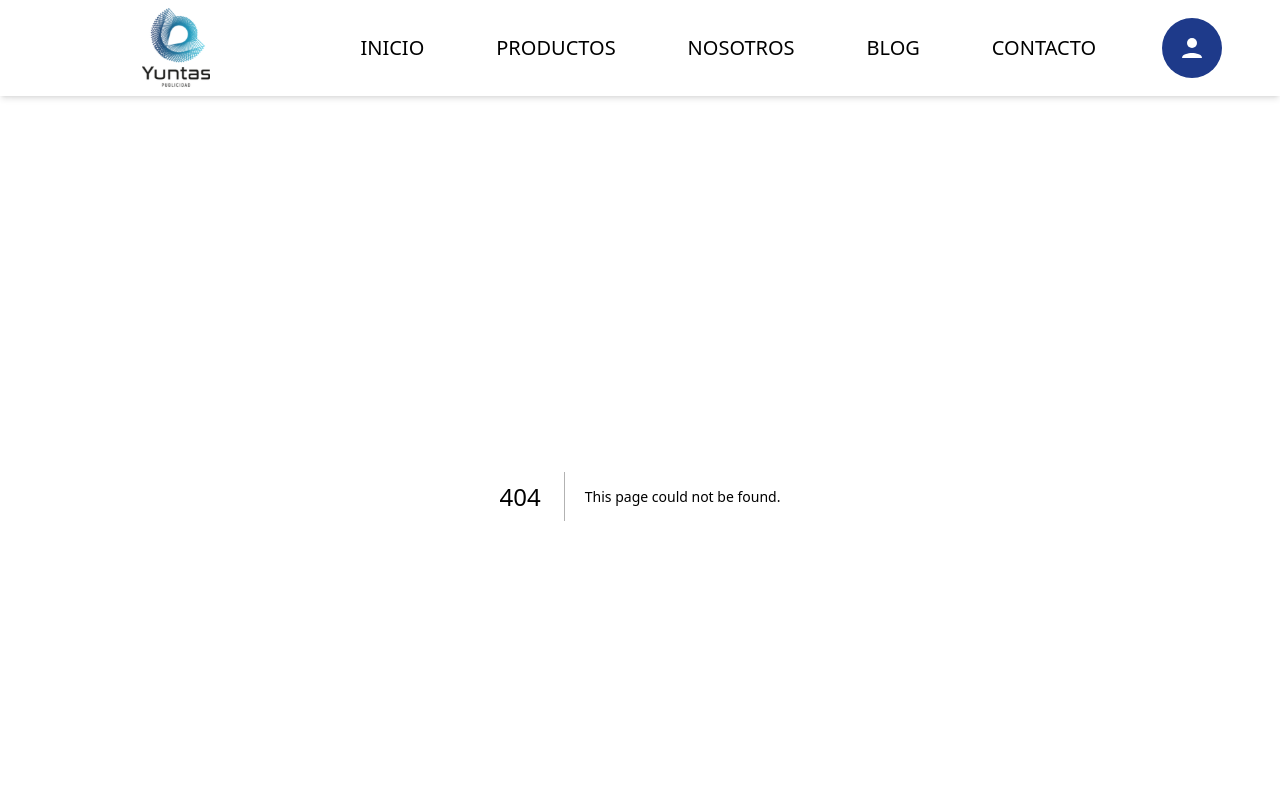
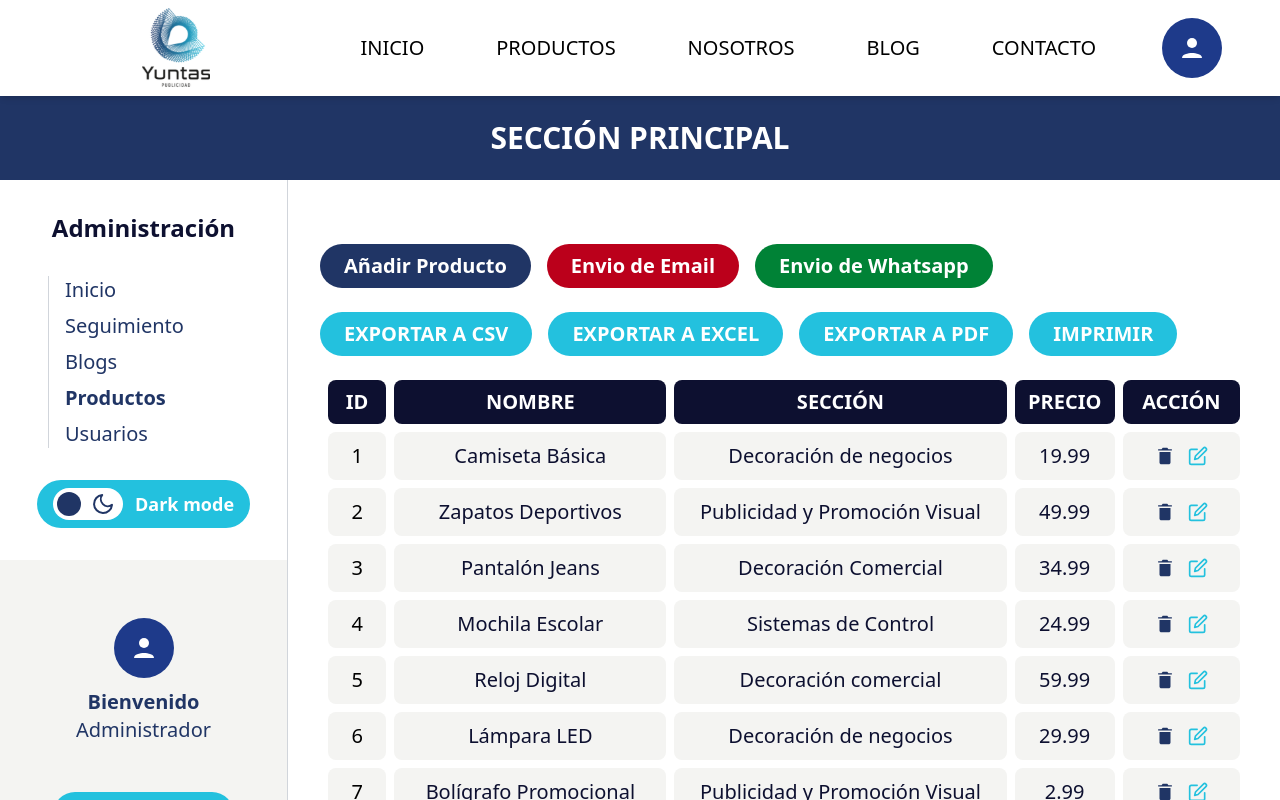
Before and after one commit to YUNTAS-PUBLICIDAD/Yuntas-Frontend-2025, a Next.js app: page /admin/productos in a window 1280 px wide. Before the commit this address had no page. Shown: the top 800 px of the page. Built offline with nearby package versions, Linux system fonts and the light colour scheme.

Commit message:
Merge branch 'pre-masterf' of https://github.com/YUNTAS-PUBLICIDAD/Yuntas-Frontend-2025 into Alexander

```diff
--- /dev/null
+++ b/app/admin/productos/page.tsx
@@ -0,0 +1,84 @@
+'use client'
+
+import AdminTable from "@/components/organisms/admin/AdminTable";
+import ActionButtonGroup from "@/components/molecules/admin/ActionButtonGroup";
+import Pagination from '@/components/molecules/Pagination';
+import data from "@/data/admin/productosData";
+
+const columns = [
+    { key: "id", label: "ID" },
+    { key: "nombre", label: "NOMBRE" },
+    { key: "seccion", label: "SECCIÓN" },
+    { key: "precio", label: "PRECIO" },
+];
+
+export default function productosPage() {
+
+    const onAddProduct = () => {
+        // añadir un producto
+    }
+
+    const onSendEmail = () => {
+        // enviar email
+    }
+
+    const onSendWhatsapp = () => {
+        // enviar whatsapp
+    }
+
+    const onExportCSV = () => {
+        // exportar a CSV
+    }
+
+    const onExportExcel = () => {
+        // exportar a Excel
+    }
+
+    const onExportPDF = () => {
+        // exportar a PDF
+    }
+
+    const onPrint = () => {
+        // imprimir
+    }
+
+    const onDelete = (id: string | number) => {
+        // para eliminar datos
+    };
+
+    const onEdit = (id: string | number) => {
+        // para editar datos
+    };
+
+
+    const exportButtons = [
+        { label: "EXPORTAR A CSV", onClick: onExportCSV },
+        { label: "EXPORTAR A EXCEL", onClick: onExportExcel },
+        { label: "EXPORTAR A PDF", onClick: onExportPDF },
+        { label: "IMPRIMIR", onClick: onPrint },
+    ];
+
+
+    return (
+        <div>
+            <div className="flex gap-4">
+                <ActionButtonGroup buttons={[{ label: "Añadir Producto", onClick: onAddProduct, variant: "tertiary" }]} className="mb-2" />
+                <ActionButtonGroup buttons={[{ label: "Envio de Email", onClick: onSendEmail, variant: "danger" }]} className="mb-2" />
+                <ActionButtonGroup buttons={[{ label: "Envio de Whatsapp", onClick: onSendWhatsapp, variant: "success" }]} className="mb-2" />
+            </div>
+            <ActionButtonGroup buttons={exportButtons} className="mb-4 mt-4" />
+            <AdminTable
+                columns={columns}
+                data={data}
+                actions={[
+                    { type: "delete", onClick: onDelete },
+                    { type: "edit", onClick: onEdit }
+                ]}
+            />
+            <div className="col-span-full  flex justify-center order-3 my-6">
+                <Pagination pageSize={6} items={data} setProductosPaginados={() => { }} />
+            </div>
+
+        </div>
+    )
+}
--- /dev/null
+++ b/src/data/admin/productosData.ts
@@ -0,0 +1,26 @@
+type Producto = {
+    id: number;
+    nombre: string;
+    seccion: string;
+    precio: number;
+};
+
+const data: Producto[] = [
+    { id: 1, nombre: "Camiseta Básica", seccion: "Decoración de negocios", precio: 19.99 },
+    { id: 2, nombre: "Zapatos Deportivos", seccion: "Publicidad y Promoción Visual", precio: 49.99 },
+    { id: 3, nombre: "Pantalón Jeans", seccion: "Decoración Comercial", precio: 34.99 },
+    { id: 4, nombre: "Mochila Escolar", seccion: "Sistemas de Control", precio: 24.99 },
+    { id: 5, nombre: "Reloj Digital", seccion: "Decoración comercial", precio: 59.99 },
+    { id: 6, nombre: "Lámpara LED", seccion: "Decoración de negocios", precio: 29.99 },
+    { id: 7, nombre: "Bolígrafo Promocional", seccion: "Publicidad y Promoción Visual", precio: 2.99 },
+    { id: 8, nombre: "Vinilo Decorativo", seccion: "Decoración Comercial", precio: 15.99 },
+    { id: 9, nombre: "Cámara de Seguridad", seccion: "Sistemas de Control", precio: 89.99 },
+    { id: 10, nombre: "Caja Registradora", seccion: "Sistemas de Control", precio: 199.99 },
+    { id: 11, nombre: "Taza Personalizada", seccion: "Publicidad y Promoción Visual", precio: 9.99 },
+    { id: 12, nombre: "Alfombra Antideslizante", seccion: "Decoración Comercial", precio: 39.99 },
+    { id: 13, nombre: "Agenda Corporativa", seccion: "Publicidad y Promoción Visual", precio: 12.99 },
+    { id: 14, nombre: "Estante Metálico", seccion: "Decoración de negocios", precio: 79.99 },
+    { id: 15, nombre: "Pulsera Inteligente", seccion: "Sistemas de Control", precio: 49.99 },
+];
+
+export default data;
```
